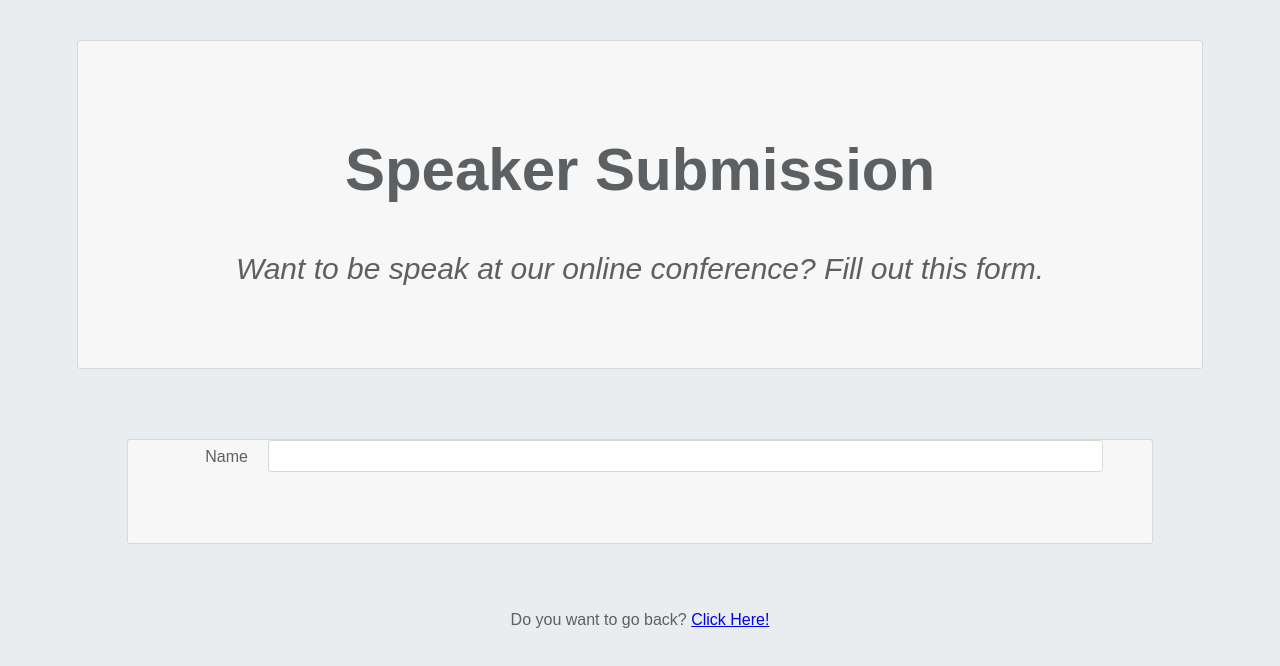
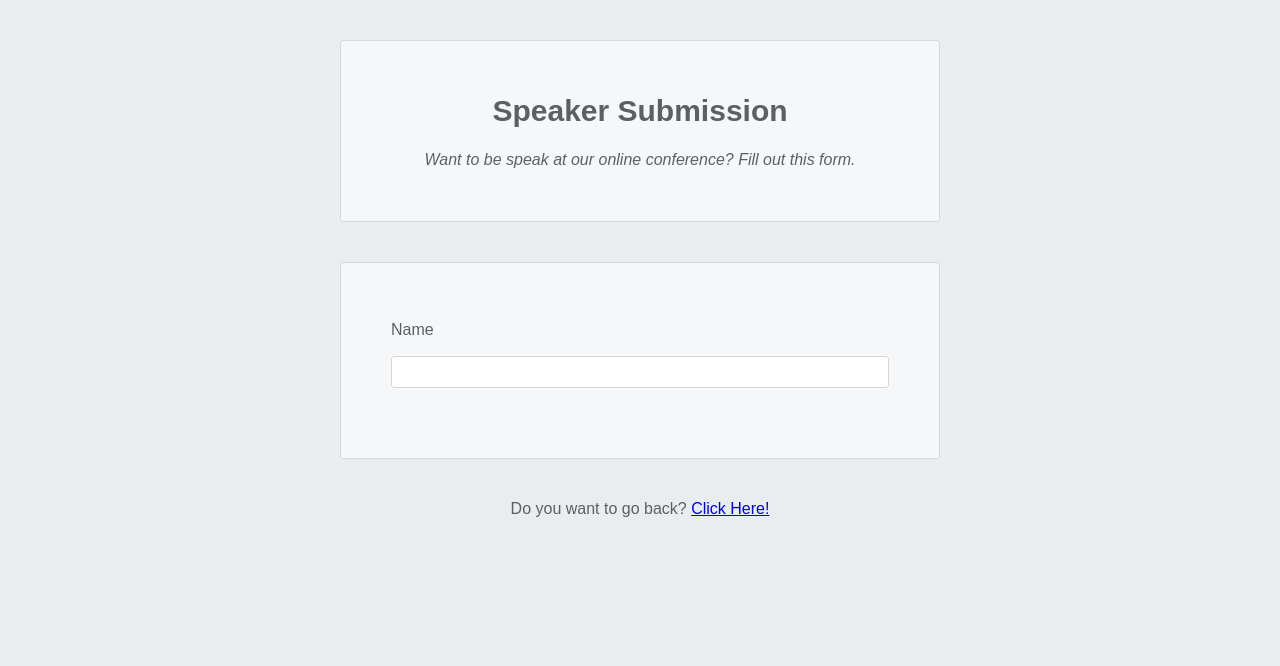
Before and after one commit to AdrianDeimos/DEIMOS_HTML-FORMS, a plain HTML site: page speaker-submission.html in a window 1280 px wide. Drawn offline with Linux system fonts and the light colour scheme.

Commit message:
Update styles.css

```diff
--- a/styles.css
+++ b/styles.css
@@ -1,6 +1,6 @@
-body {
+*{
     margin: 0;
-    padding: 0;
+    padding:0;
     box-sizing: border-box;
 }
 
@@ -18,31 +18,32 @@ body {
 
 .speaker-form-header {
     text-align: center;
-    background-color: #f6f7f6;
-    border: 1px solid #d6d9d6;
+    background-color: #f6f7f8;
+    border: 1px solid #d6d9dc;
     border-radius: 3px;
 
     width: 80%;
     margin: 40px 0;
     padding: 50px;
-
 }
 
-.speaker-form-header {
+.speaker-form-header h1 {
     font-size: 30px;
     margin-bottom: 20px;
+}
 
+em {
+    font-size: 16px;
 }
 
 .speaker-form {
-    background-color: #f6f7f6;
-    border: 1px solid #d6d9d6;
+    background-color: #f6f7f8;
+    border: 1px solid #d6d9dc;
     border-radius: 3px;
 
     width: 80%;
-    margin: 50px;
-    padding: 0 0 40px 0;
-
+    padding: 50px;
+    margin: 0 0 40px 0;
 }
 
 .form-row {
@@ -51,17 +52,15 @@ body {
     justify-content: flex-start;
     flex-direction: column;
     flex-wrap: wrap;
-
 }
 
 .form-row input[type='text'] {
     background-color: #ffffff;
-    border: 1px solid #d6d9d6;
+    border: 1px solid #d6d9dc;
     border-radius: 3px;
-    width: 80%;
+    width: 100%;
     padding: 7px;
     font-size: 14px;
-
 }
 
 .form-row label {
@@ -69,10 +68,11 @@ body {
 
 }
 
-@media only screen and (min-width: 700px) {
-    .speaker-form-header
+@media only screen and (min-width: 700px){
+    .speaker-form-header,
     .speaker-form {
         width: 600px;
+    }
 }
 
 .form-row {
@@ -80,14 +80,15 @@ body {
     align-items: flex-start;
     margin-bottom: 20px;
 }
-    .form-row input[typr='text'] {
+
+.form-row input [type='text']{
     width: 250px;
     height: initial;
 }
+
 .form-row label {
-        text-align: right;
+    text-align: left;
     width: 120px;
     margin-top: 7px;
     padding-right: 20px;
 }
-}
```
Lines whose indentation alone changed are shown as unchanged.
